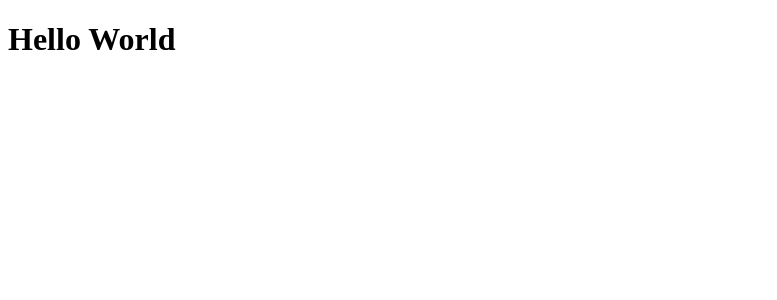
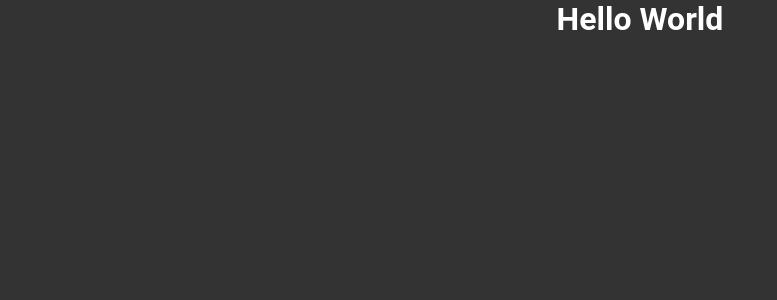
Before and after one commit to whuang214/VolleyScore, a React (Vite) app: page / in a window 1280 px wide. Shown: the top 300 px of the page, without its empty margins (0-777 px from the left). Built offline with nearby package versions, Linux system fonts and the light colour scheme.

Commit message:
add styling to home page

```diff
--- a/src/styles/App.css
+++ b/src/styles/App.css
@@ -0,0 +1,14 @@
+* {
+  margin: 0;
+  padding: 0;
+  box-sizing: border-box;
+}
+
+body {
+  font-family: "Roboto", sans-serif;
+  color: white;
+  background-color: #333333;
+  display: flex;
+  flex-direction: column;
+  align-items: center;
+}
```
